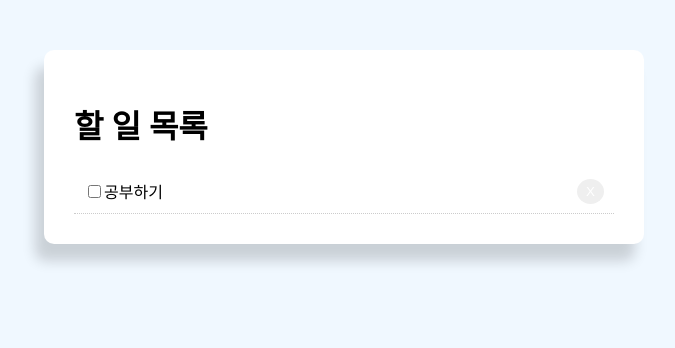
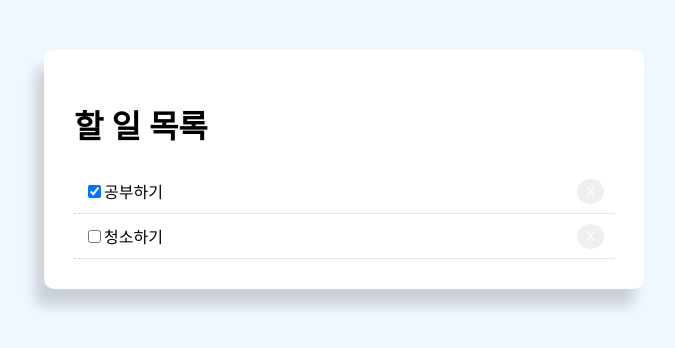
Before and after one commit to kwonyongjun1/Front-end-curriculum, a React (Create React App) app in the folder React/react-todo-app/: page / in a window 1280 px wide. Shown: the top 348 px of the page, without its empty margins (296-971 px from the left). Built offline with nearby package versions, Linux system fonts and the light colour scheme.

Commit message:
feat: 할 일 목록 삭제 기능 추가

```diff
--- a/React/react-todo-app/src/App.js
+++ b/React/react-todo-app/src/App.js
@@ -2,6 +2,20 @@
 import './App.css';
 
 export default class App extends Component{
+  state = {
+    todoData : [
+      {
+        id: "1",
+        title: "공부하기",
+        isCompleted: true
+      },
+      {
+        id: "2",
+        title: "청소하기",
+        isCompleted: false
+      }
+    ]
+  }
   btnStyle = {
     color : "#fff",
     border : "none",
@@ -19,6 +33,12 @@
     }
   }
 
+  handleClick = (id) =>{
+    let newTodoData = this.state.todoData.filter((data) => data.id !== id);
+    this.setState({ todoData : newTodoData})
+  }
+
+
   render(){
     return(
       <div className='container'>
@@ -27,11 +47,14 @@
             <h1>할 일 목록</h1>
           </div>
 
-          <div style={this.getStyle()}>
-            <input type= "checkbox" defaultChecked={false}/>
-            공부하기
-            <button style={this.btnStyle}>X</button>
+          {this.state.todoData.map((data, index) => (
+            <div style={this.getStyle()} key={data.id}>
+            <input type= "checkbox" defaultChecked={data.isCompleted}/>
+            {data.title}
+            <button style={this.btnStyle} onClick={() => this.handleClick(data.id)}>X</button>
           </div>
+          ))}
+
         </div>
       </div>
     )
```
Lines whose indentation alone changed are shown as unchanged.
